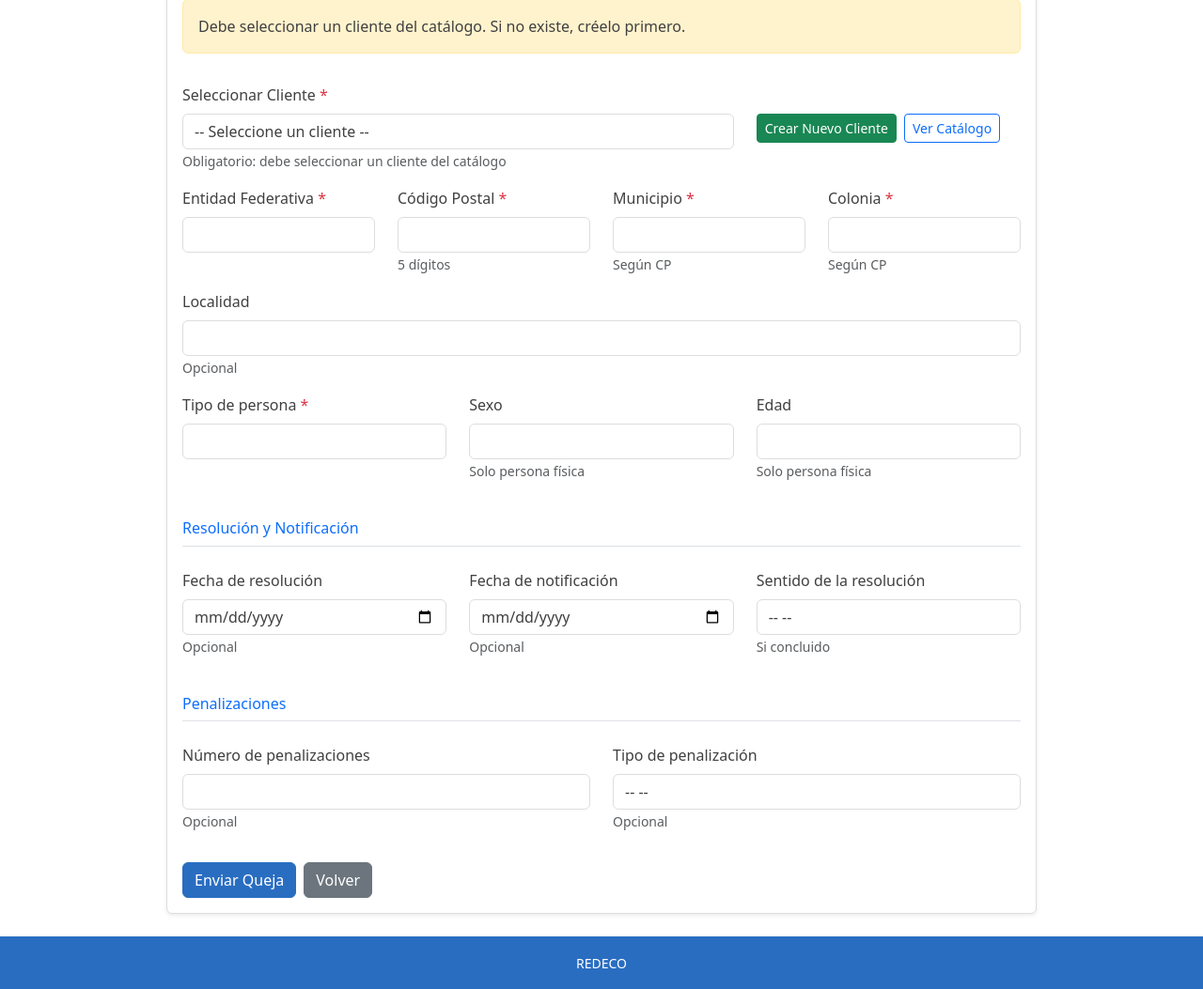
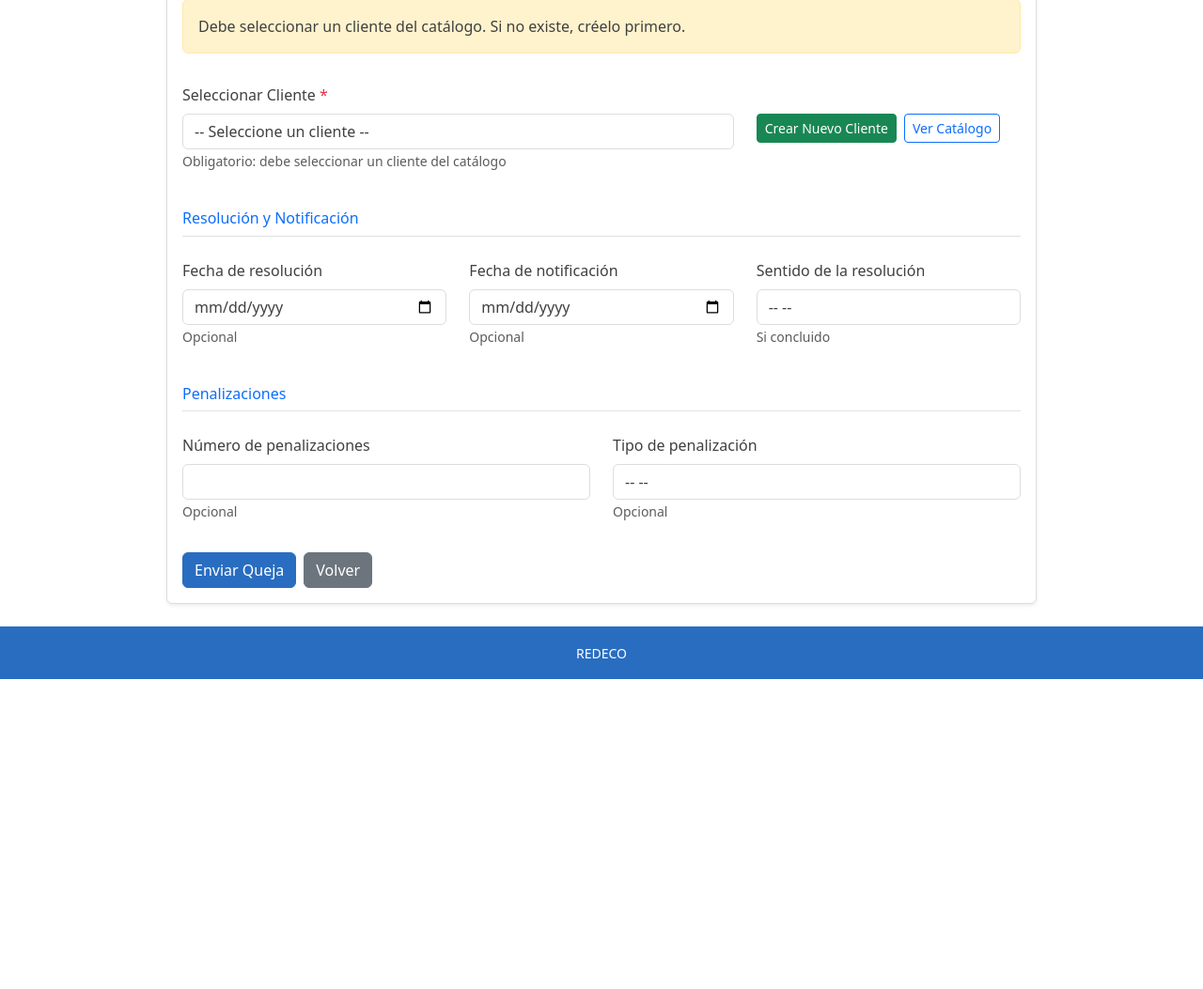
Before and after one commit to davidorado03/redeco-frontend, a Django app: template templates/create_queja.html in a window 1280 px wide. Shown: the part 589-1642 px from the top of the page at 94% size. After the commit the page ends 1312 px from the top, so only its background shows below. Run offline with Django 4.2, Linux system fonts and the light colour scheme; the template is opened without the code that fills it, so the values that code supplies are empty.

Commit message:
fix(quejas): incluir campos dentro de divs ocultos para secciones cliente

```diff
--- a/templates/create_queja.html
+++ b/templates/create_queja.html
@@ -173,7 +173,8 @@
 					<input type="hidden" id="cliente_id_hidden" name="cliente_id" value="">
 
 					<!-- SECCIÓN 3: DATOS GEOGRÁFICOS -->
-					<div id="seccion_geografica" class="row mt-4" style="display:none;">
+					<div id="seccion_geografica" style="display:none;">
+						<div class="row mt-4">
 							<div class="col-12 mb-3">
 								<h6 class="text-primary border-bottom pb-2">
 									<i class="bi bi-geo-alt"></i> Ubicación Geográfica
@@ -223,9 +224,11 @@
 								<small class="form-text text-muted">Opcional</small>
 							</div>
 						</div>
+					</div>
 
 					<!-- SECCIÓN 4: CARACTERÍSTICAS DEL USUARIO -->
-					<div id="seccion_caracteristicas" class="row mt-4" style="display:none;">
+					<div id="seccion_caracteristicas" style="display:none;">
+						<div class="row mt-4">
 							<div class="col-12 mb-3">
 								<h6 class="text-primary border-bottom pb-2">
 									<i class="bi bi-person-badge"></i> Características del Usuario
@@ -259,6 +262,7 @@
 								<label class="form-label">Edad</label>
 								<input type="number" id="edad_input" name="edad" class="form-control" min="0" max="999" value="{{ form.edad }}" />
 								<small class="form-text text-muted">Solo persona física</small>
+							</div>
 						</div>
 					</div>
 
```
Lines whose indentation alone changed are shown as unchanged.
